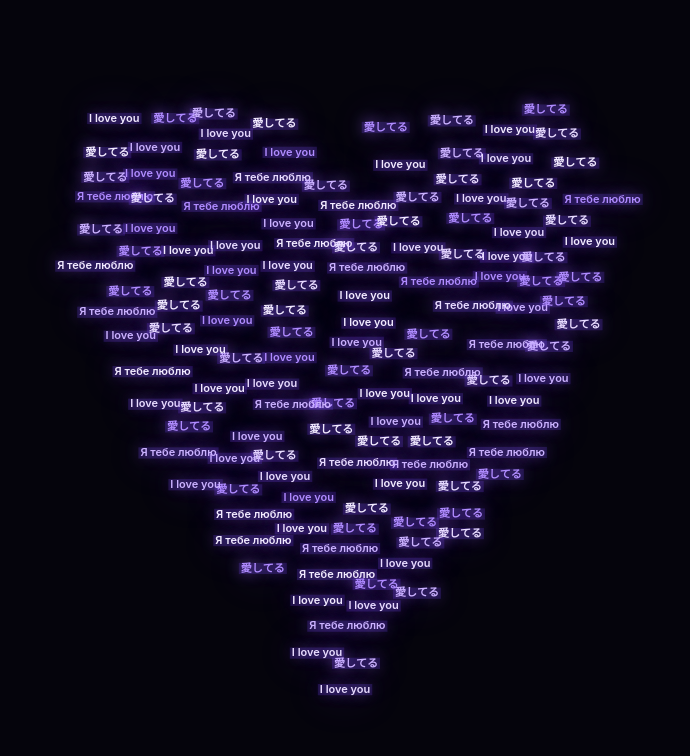
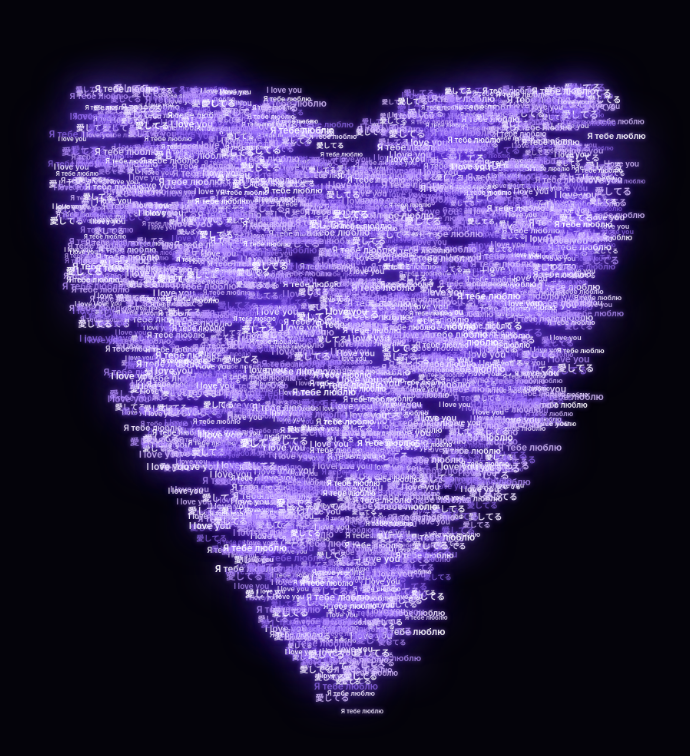
Before and after one commit to matviii007/Love, a plain HTML site: page index.html in a window 1280 px wide. Shown: the whole page, without its empty margins (295-985 px from the left). Drawn offline with Linux system fonts and the light colour scheme.

Commit message:
Update title and styling in index.html

```diff
--- a/index.html
+++ b/index.html
@@ -3,7 +3,7 @@
 <head>
   <meta charset="UTF-8" />
   <meta name="viewport" content="width=device-width, initial-scale=1.0" />
-  <title>Heart</title>
+  <title>Love Heart</title>
   <style>
     * {
       box-sizing: border-box;
@@ -13,22 +13,21 @@
     html, body {
       width: 100%;
       height: 100%;
-      background: #05040c;
+      background: #04030a;
       display: flex;
       align-items: center;
       justify-content: center;
       overflow: hidden;
-      font-family: -apple-system, BlinkMacSystemFont, "Segoe UI", "Hiragino Sans", "Yu Gothic", sans-serif;
     }
     canvas {
-      width: min(94vw, 94vh);
-      height: min(94vw, 94vh);
+      width: min(96vw, 96vh);
+      height: min(96vw, 96vh);
       display: block;
     }
   </style>
 </head>
 <body>
-  <canvas id="heartCanvas"></canvas>
+  <canvas id="heartCanvas" width="1000" height="1000"></canvas>
 
   <script>
     const PHRASES = [
@@ -38,21 +37,22 @@
     ];
 
     const COLORS = [
-      "#e8dcff",
-      "#cbb2ff",
-      "#b08cff",
-      "#f2ebff"
+      "rgba(245, 238, 255, 0.92)",
+      "rgba(218, 195, 255, 0.85)",
+      "rgba(186, 150, 255, 0.78)",
+      "rgba(155, 115, 250, 0.70)",
+      "rgba(255, 255, 255, 0.95)"
     ];
 
-    const DURATION = 4200; // мс (1 прохід)
+    const DURATION = 4500; // мс (анімація програється 1 раз)
 
     function isInHeart(nx, ny) {
-      const x = nx * 1.05;
-      const y = (ny + 0.16) * 1.05;
+      const x = nx * 1.04;
+      const y = (ny + 0.16) * 1.04;
       return (x * x + Math.pow(y - Math.pow(x * x, 1 / 3), 2)) <= 1.0;
     }
 
-    function createRng(seed = 42) {
+    function createRng(seed = 1337) {
       let s = seed >>> 0;
       return () => {
         s = (s * 1664525 + 1013904223) >>> 0;
@@ -63,106 +63,111 @@
     const canvas = document.getElementById("heartCanvas");
     const ctx = canvas.getContext("2d");
 
-    function setupAndAnimate() {
-      const dpr = Math.min(window.devicePixelRatio || 1, 2);
-      const size = Math.min(window.innerWidth * 0.94, window.innerHeight * 0.94, 900);
-      canvas.width = Math.floor(size * dpr);
-      canvas.height = Math.floor(size * dpr);
-      ctx.setTransform(dpr, 0, 0, dpr, 0, 0);
+    const SIZE = 1000;
+    const CX = SIZE * 0.5;
+    const CY = SIZE * 0.52;
+    const SCALE_X = SIZE * 0.38;
+    const SCALE_Y = SIZE * 0.38;
 
-      const cx = size * 0.5;
-      const cy = size * 0.52;
-      const scaleX = size * 0.36;
-      const scaleY = size * 0.36;
+    const rng = createRng(1337);
+    const items = [];
 
-      const rng = createRng(42);
-      const fontSize = Math.max(10, Math.round(size * 0.015));
-      ctx.font = `600 ${fontSize}px -apple-system, BlinkMacSystemFont, "Segoe UI", "Hiragino Sans", "Yu Gothic", sans-serif`;
-      ctx.textBaseline = "top";
+    // Генеруємо багато щільних шарів дрібного тексту, щоб утворити суцільне серце
+    const TOTAL_ITEMS = 2400;
+    let attempts = 0;
 
-      const items = [];
-      let attempts = 0;
-      const targetCount = Math.min(460, Math.floor(size * 0.52));
-
-      while (items.length < targetCount && attempts < 10000) {
+    while (items.length < TOTAL_ITEMS && attempts < 35000) {
       attempts++;
       const text = PHRASES[Math.floor(rng() * PHRASES.length)];
       const color = COLORS[Math.floor(rng() * COLORS.length)];
-        const w = ctx.measureText(text).width;
-        const h = fontSize * 1.2;
+      const fontSize = Math.floor(8 + rng() * 5); // 8..12 px на полотні 1000x1000
 
-        const px = cx + (rng() * 2.3 - 1.15) * scaleX;
-        const py = cy + (rng() * 2.3 - 1.15) * scaleY;
+      // Випадкова точка всередині контуру серця (з легкою рваністю по краях, як на відео)
+      const rx = (rng() * 2.24 - 1.12);
+      const ry = (rng() * 2.24 - 1.12);
+      if (!isInHeart(rx, ry)) continue;
 
-        const nx = (px + w * 0.5 - cx) / scaleX;
-        const ny = (cy - (py + h * 0.5)) / scaleY;
-        if (!isInHeart(nx, ny)) continue;
+      const px = CX + rx * SCALE_X - fontSize * 2.2;
+      const py = CY - ry * SCALE_Y - fontSize * 0.5;
 
-        let overlap = false;
-        for (let i = 0; i < items.length; i++) {
-          const it = items[i];
-          if (Math.abs(px - it.x) < (w + it.w) * 0.42 && Math.abs(py - it.y) < (h + it.h) * 0.72) {
-            overlap = true;
-            break;
-          }
-        }
-        if (overlap) continue;
+      // Перевіряємо, щоб правий край фрази не вилазив далеко за контур
+      const approxW = text.length * fontSize * 0.58;
+      const rxRight = (px + approxW - CX) / SCALE_X;
+      if (!isInHeart(rxRight, ry) && rng() > 0.35) continue;
 
-        const angle = (Math.atan2(py - cy, px - cx) + Math.PI) / (Math.PI * 2);
-        const dist = Math.hypot((px + w * 0.5 - cx) / scaleX, (py + h * 0.5 - cy) / scaleY);
-        const isEdge = dist > 0.68;
+      const angle = (Math.atan2(-ry, rx) + Math.PI) / (Math.PI * 2);
+      const dist = Math.hypot(rx, ry);
+      const isEdge = dist > 0.72;
+
+      // Спочатку промальовується зовнішній контур, потім заповнюється середина
       const orderKey = isEdge
-          ? angle * 0.55
-          : 0.55 + dist * 0.45 + (rng() - 0.5) * 0.08;
+        ? angle * 0.45 + rng() * 0.06
+        : 0.45 + (1 - dist) * 0.45 + rng() * 0.1;
 
-        items.push({ x: px, y: py, w, h, text, color, orderKey });
+      items.push({ x: px, y: py, text, color, fontSize, orderKey });
     }
 
     items.sort((a, b) => a.orderKey - b.orderKey);
 
+    // Попередньо малюємо підкладку світіння (glow) по формі серця для високого FPS на телефоні
+    const glowCanvas = document.createElement("canvas");
+    glowCanvas.width = SIZE;
+    glowCanvas.height = SIZE;
+    const gCtx = glowCanvas.getContext("2d");
+
+    gCtx.save();
+    gCtx.filter = "blur(26px)";
+    gCtx.fillStyle = "rgba(120, 75, 255, 0.85)";
+    for (let i = 0; i < items.length; i += 3) {
+      const it = items[i];
+      gCtx.fillRect(it.x, it.y, it.text.length * it.fontSize * 0.55, it.fontSize);
+    }
+    gCtx.restore();
+
+    // Зберігаємо вже відмальовані кадри на окремий шар, щоб не перемальовувати 2400 рядків щоразу
+    const textCanvas = document.createElement("canvas");
+    textCanvas.width = SIZE;
+    textCanvas.height = SIZE;
+    const tCtx = textCanvas.getContext("2d");
+    tCtx.textBaseline = "top";
+    tCtx.shadowColor = "rgba(155, 110, 255, 0.75)";
+    tCtx.shadowBlur = 6;
+
+    let drawnCount = 0;
     const startTime = performance.now();
 
-      function frame(now) {
+    function animate(now) {
       const elapsed = now - startTime;
       const progress = Math.min(1, elapsed / DURATION);
-        const visibleCount = Math.floor(progress * items.length);
+      const targetCount = Math.floor(progress * items.length);
 
-        ctx.fillStyle = "#05040c";
-        ctx.fillRect(0, 0, size, size);
+      // Домальовуємо тільки нові фрази, які з'явилися на цьому кадрі
+      while (drawnCount < targetCount) {
+        const it = items[drawnCount];
+        tCtx.font = `600 ${it.fontSize}px -apple-system, BlinkMacSystemFont, "Segoe UI", "Hiragino Sans", "Yu Gothic", sans-serif`;
+        tCtx.fillStyle = it.color;
+        tCtx.fillText(it.text, it.x, it.y);
+        drawnCount++;
+      }
 
-        if (visibleCount > 0) {
+      ctx.fillStyle = "#04030a";
+      ctx.fillRect(0, 0, SIZE, SIZE);
+
+      // М'яке неонове світіння навколо серця
       ctx.save();
-          ctx.shadowColor = `rgba(125, 80, 255, ${0.85 * progress})`;
-          ctx.shadowBlur = Math.max(18, size * 0.055);
-          ctx.fillStyle = `rgba(110, 68, 240, ${0.22 * progress})`;
-
-          for (let i = 0; i < visibleCount; i++) {
-            const it = items[i];
-            ctx.fillRect(it.x - 2, it.y, it.w + 4, it.h * 0.85);
-          }
+      ctx.globalAlpha = 0.25 + 0.75 * progress;
+      ctx.drawImage(glowCanvas, 0, 0);
       ctx.restore();
 
-          ctx.save();
-          ctx.shadowColor = "#9d6bff";
-          ctx.shadowBlur = Math.max(8, size * 0.02);
-          for (let i = 0; i < visibleCount; i++) {
-            const it = items[i];
-            ctx.fillStyle = it.color;
-            ctx.fillText(it.text, it.x, it.y);
-          }
-          ctx.restore();
-        }
+      // Шар з текстом
+      ctx.drawImage(textCanvas, 0, 0);
 
-        if (elapsed < DURATION + 1200) {
-          requestAnimationFrame(frame);
+      if (progress < 1) {
+        requestAnimationFrame(animate);
       }
     }
 
-      requestAnimationFrame(frame);
-    }
-
-    setupAndAnimate();
-    window.addEventListener("resize", setupAndAnimate);
+    requestAnimationFrame(animate);
   </script>
 </body>
 </html>
```
Lines whose indentation alone changed are shown as unchanged.
